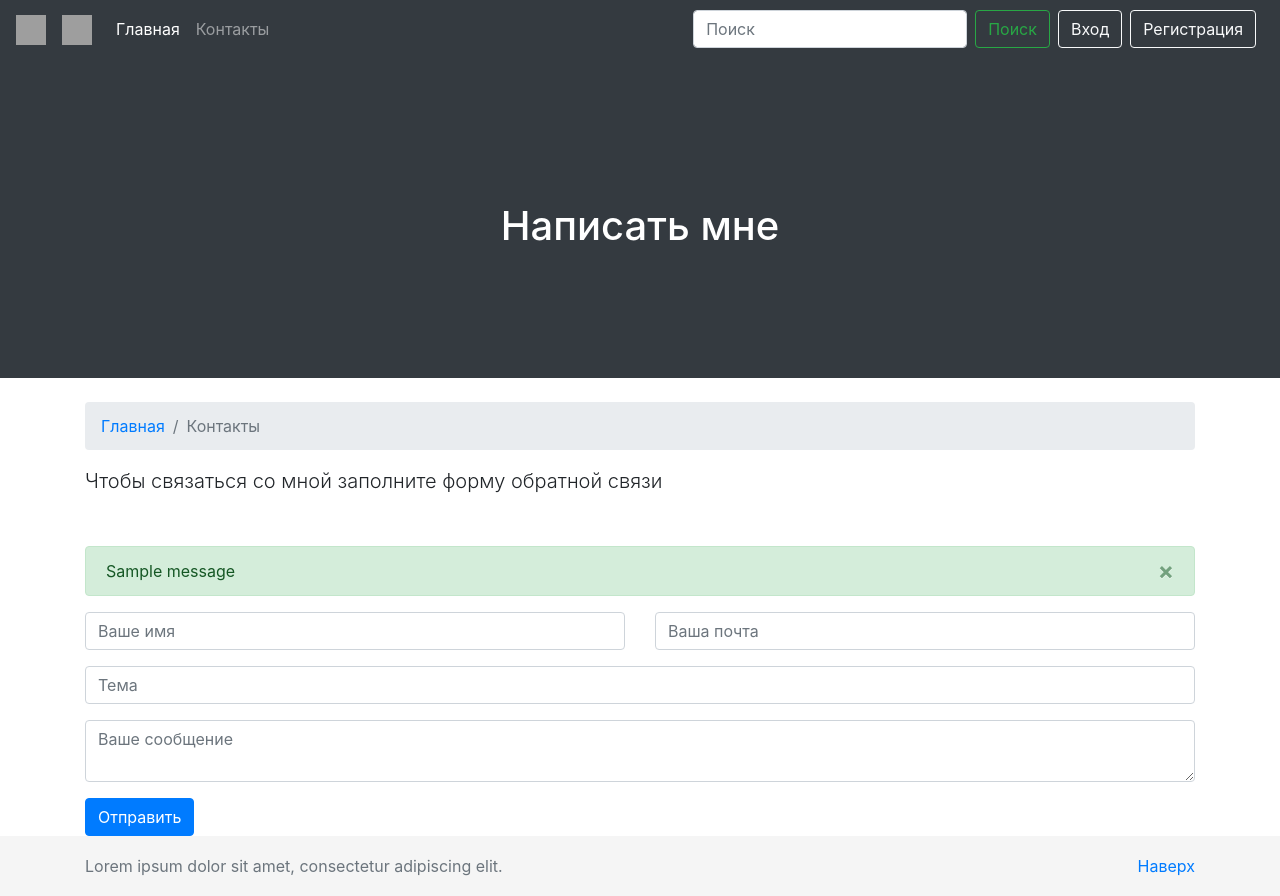
After one commit to saltitc/spa-blog, a Django app: page /users/feedback/ in a window 1280 px wide. The commit adds this page. Run offline with Django 4.2, Linux system fonts and the light colour scheme; tables that the repository leaves empty hold one stand-in row (values such as "Sample post"); one stand-in notice (Sample message) is shown; some libraries are stand-ins or nearby versions; grey boxes are pictures that could not be loaded.

Commit message:
Created the Feedback model, ModelForm for it, FormView and template. Installed django-environ and created an .env file with environment variables. Added settings for working with sending emails

```diff
--- a/blog/posts/templates/includes/navbar.html
+++ b/blog/posts/templates/includes/navbar.html
@@ -16,7 +16,7 @@
         <a href="{% url 'posts:index' %}" class="nav-link">Главная</a>
       </li>
       <li class="nav-item ">
-        <a href="#" class="nav-link">Контакты</a>
+        <a href="{% url 'users:feedback' %}" class="nav-link">Контакты</a>
       </li>
     </ul>
 
--- a/blog/users/forms.py
+++ b/blog/users/forms.py
@@ -1,8 +1,9 @@
 from django import forms
+from django.conf import settings
 from django.contrib.auth.forms import AuthenticationForm, UserCreationForm
+from django.core.mail import send_mail
 
-
-from .models import User
+from .models import User, Feedback
 
 
 class UserLoginForm(AuthenticationForm):
@@ -45,3 +46,45 @@ class UserRegistrationForm(UserCreationForm):
     password2 = forms.CharField(widget=forms.PasswordInput(attrs={
         'class': 'form-control mt-2',
         'placeholder': "Подтвердите пароль"}))
+
+
+class FeedbackForm(forms.ModelForm):
+    class Meta:
+        model = Feedback
+        fields = ('name', 'email', 'subject', 'message')
+        widgets = {
+            'name': forms.TextInput(attrs={
+                'class': 'form-control',
+                'id': 'name',
+                'placeholder': "Ваше имя"
+            }),
+            'email': forms.EmailInput(attrs={
+                'class': 'form-control',
+                'id': 'email',
+                'placeholder': "Ваша почта"
+            }),
+            'subject': forms.TextInput(attrs={
+                'class': 'form-control',
+                'id': 'subject',
+                'placeholder': "Тема"
+            }),
+            'message': forms.Textarea(attrs={
+                'class': 'form-control md-textarea',
+                'id': 'message',
+                'rows': 2,
+                'placeholder': "Ваше сообщение"
+            }),
+        }
+
+    def save(self, commit=True):
+        data = self.cleaned_data
+
+        # sending email
+        send_mail(
+            subject=f"От {data['name']}({data['email']}) | {data['subject']}",
+            message=data['message'],
+            from_email=settings.EMAIL_HOST_USER,
+            recipient_list=[settings.EMAIL_HOST_USER],
+            fail_silently=False,
+        )
+        super().save(commit=True)
--- a/blog/users/models.py
+++ b/blog/users/models.py
@@ -1,3 +1,4 @@
+from django.core.validators import MinLengthValidator, EmailValidator
 from django.db import models
 from django.contrib.auth.models import AbstractUser
 
@@ -15,3 +16,22 @@ class User(AbstractUser):
         'unique': "Аккаунт с данной электронной почтой уже существует.",
     })
     is_verified_email = models.BooleanField(default=False)
+
+
+class Feedback(models.Model):
+    name = models.CharField(
+        max_length=30, verbose_name='Имя', validators=[MinLengthValidator(
+            limit_value=2, message='Убедитесь, что поле имени содержит не менее 2 символов.'
+        )])
+    email = models.EmailField(
+        max_length=30, verbose_name='Эл. почта', validators=[EmailValidator(
+            message='Введите корректный адрес электронной почты.'
+        )])
+    subject = models.CharField(
+        max_length=200, verbose_name='Тема', validators=[MinLengthValidator(
+            limit_value=4, message='Убедитесь, что поле темы содержит не менее 4 символов.'
+        )])
+    message = models.TextField(
+        verbose_name='Сообщение', validators=[MinLengthValidator(
+            limit_value=5, message='Убедитесь, что поле с сообщением содержит не менее 5 символов.'
+        )])
--- /dev/null
+++ b/blog/users/templates/users/feedback.html
@@ -0,0 +1,82 @@
+{% extends 'posts/base.html' %}
+{% load static %}
+{% block title %}Обратная связь{% endblock %}
+
+{% block header %}
+    {% include 'includes/header.html' %}
+{% endblock %}
+
+{% block content %}
+<div class="container">
+    <div class="row">
+        <div class="col-lg-12">
+            <nav aria-label="breadcrumb" class="mt-4">
+                <ol class="breadcrumb">
+                    <li class="breadcrumb-item"><a href="{% url 'posts:index' %}">Главная</a></li>
+                    <li class="breadcrumb-item active" aria-current="page">Контакты</li>
+                </ol>
+            </nav>
+            <p class="lead">Чтобы связаться со мной заполните форму обратной связи</p>
+
+            <!-- Alerts -->
+               {% if messages or form.non_field_errors %}
+                <div class="alert
+                           {% if messages %} alert-success {% else %} alert-warning {% endif %}
+                           alert-dismissible fade show" role="alert" style="margin-top: 50px;">
+                    {% if messages %}
+                        {% for message in messages %}
+                            {{ message }}
+                        {% endfor %}
+                    {% else %}
+                        {{ form.non_field_errors }}
+                    {% endif %}
+                    <button type="button" class="close" data-dismiss="alert" aria-label="Close">
+                         <span aria-hidden="true">&times;</span>
+                    </button>
+                </div>
+            {% endif %}
+            <!-- End alerts -->
+
+            <form name="contact-form" method="post" action="{% url 'users:feedback' %}">
+                {% csrf_token %}
+                <div class="row">
+                    <div class="col-md-6">
+                        <div class="md-form mb-0">
+                            <label for="{{ form.name.id_for_label }}" class="sr-only">Ваше имя</label>
+                            {{ form.name }}
+                        </div>
+                    </div>
+                    <div class="col-md-6">
+                        <div class="md-form mb-0">
+                            <label for="{{ form.email.id_for_label }}" class="sr-only">Ваша почта</label>
+                            {{ form.email }}
+                        </div>
+                    </div>
+                </div>
+
+                <div class="row mt-3">
+                    <div class="col-md-12">
+                        <div class="md-form mb-0">
+                            <label for="{{ form.subject.id_for_label }}" class="sr-only">Тема</label>
+                            {{ form.subject }}
+                        </div>
+                    </div>
+                </div>
+
+                <div class="row mt-3">
+                    <div class="col-md-12">
+                        <div class="md-form">
+                            <label for="{{ form.message.id_for_label }}" class="sr-only">Ваше сообщение</label>
+                            {{ form.message }}
+                        </div>
+                    </div>
+                </div>
+                <div class="text-center text-md-left mt-3">
+                    <button class="btn btn-primary" type="submit">Отправить</button>
+                </div>
+            </form>
+
+        </div>
+    </div>
+</div>
+{% endblock %}
--- a/blog/users/urls.py
+++ b/blog/users/urls.py
@@ -1,7 +1,7 @@
 from django.contrib.auth.views import LogoutView
 from django.urls import path
 
-from .views import UserLoginView, UserRegistrationView
+from .views import UserLoginView, UserRegistrationView, FeedbackFormView
 
 app_name = 'users'
 
@@ -9,4 +9,5 @@ urlpatterns = [
     path('login/', UserLoginView.as_view(), name='login'),
     path('registration/', UserRegistrationView.as_view(), name='registration'),
     path('logout/', LogoutView.as_view(), name='logout'),
+    path('feedback/', FeedbackFormView.as_view(), name='feedback'),
 ]
--- a/blog/users/views.py
+++ b/blog/users/views.py
@@ -1,8 +1,9 @@
+from django.contrib import messages
 from django.urls import reverse_lazy
 from django.contrib.auth.views import LoginView
-from django.views.generic.edit import CreateView
+from django.views.generic.edit import CreateView, FormView
 from .models import User
-from .forms import UserLoginForm, UserRegistrationForm
+from .forms import UserLoginForm, UserRegistrationForm, FeedbackForm
 
 
 class UserLoginView(LoginView):
@@ -18,3 +19,33 @@ class UserRegistrationView(CreateView):
     success_url = reverse_lazy('users:login')
     success_message = 'Вы успешно зарегистрированы!'
     title = 'Регистрация'
+
+
+class FeedbackFormView(FormView):
+    """
+        Feedback form template
+
+        In GET: Returns a template with a feedback web form
+        IN POST: Creates a Feedback object in the database, sends an email with feedback to the host's email
+                 and shows a message about the successful receipt of the user's feedback
+
+        Template: feedback.html
+    """
+    form_class = FeedbackForm
+    template_name = 'users/feedback.html'
+    success_url = reverse_lazy('users:feedback')
+
+    def form_valid(self, form):
+        # shows a message about the successful receipt of the user's feedback
+        messages.success(
+            self.request,
+            f'{self.request.POST["name"]}, спасибо за оставленное вами обращение.')
+
+        # creates a Feedback object
+        form.save()
+        return super().form_valid(form)
+
+    def get_context_data(self, **kwargs):
+        context = super().get_context_data(**kwargs)
+        context['title'] = 'Написать мне'
+        return context
```
Also changed, not shown: blog/blog/settings.py (+28 -2 lines), blog/users/migrations/0002_feedback.py (added).
